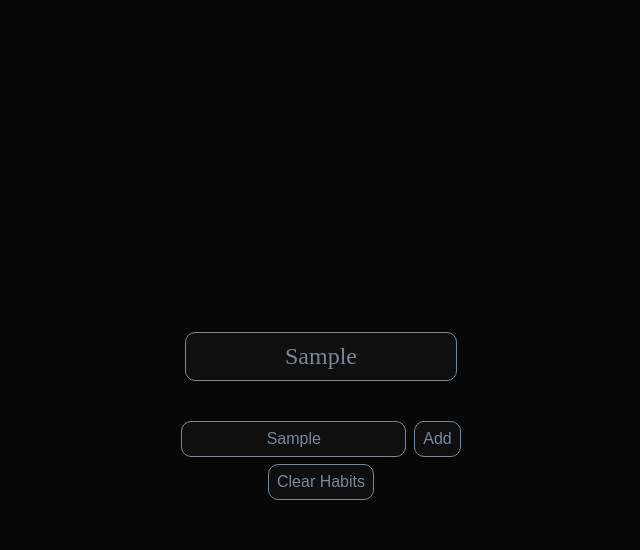
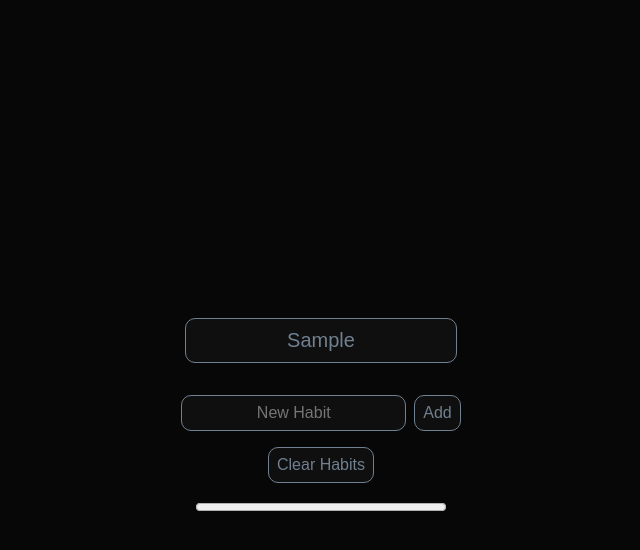
Before and after one commit to 338pd/338pd.github.io, a plain HTML site: page index.html in a window 1280 px wide. Both pictures are taken after typing "Sample" into the empty fields and a click on the button "Add". Shown: the whole page, without its empty margins (319-959 px from the left). Drawn offline with Linux system fonts and the light colour scheme.

Commit message:
New Stuff and Housekeeping

```diff
--- /dev/null
+++ b/css/style.css
@@ -0,0 +1,132 @@
+body {
+    display: flex;
+    justify-content: center;
+    align-items: center;
+    height: 100vh;
+    margin: 0;
+    padding: 0;
+  }
+
+  ul {
+    list-style-type: none;
+    margin: 0;
+    padding: 0;
+    text-align: center;
+  }
+
+  li {
+    font-size: 1.25rem;
+    font-family: Arial;
+    color:slategrey;
+    margin-bottom: .5rem;
+    border: 1px solid slategrey;
+    padding: 10px;
+    width: 250px;
+    border-radius: 10px;
+    background-color: #0f0f0f;
+    user-select: none;
+  }
+
+  li:not(.completed):hover {
+    background-color: #131313;
+  }
+
+  li.completed:hover {
+    background-color: lightslategrey;
+  }
+
+  .add-habit {
+    display: flex;
+    justify-content: center;
+    align-items: center;
+    margin-top: 1rem;
+  }
+
+  .add-habit input {
+    margin-top: 0.5rem;
+    padding: 0.5rem;
+    font-size: 1rem;
+    width: 110%;
+    background-color: #0f0f0f;
+    color: slategrey;
+    border: 1px solid slategrey;
+    border-radius: 10px;
+    text-align: center;
+  }
+
+  .add-habit-button {
+    margin-top: 0.5rem;
+    margin-left: .5rem;
+    padding: 0.5rem;
+    font-size: 1rem;
+    cursor: pointer;
+    background-color: #0f0f0f;
+    color: slategrey;
+    border: 1px solid slategrey;
+    border-radius: 10px;
+    user-select: none;
+  }
+
+  .add-habit-button:hover {
+    background-color: #303030;
+    color: ghostwhite;
+  }
+
+  .remove-habits-button{
+    margin-top: 1rem;
+    padding: 0.5rem;
+    font-size: 1rem;
+    cursor: pointer;
+    background-color: #0f0f0f;
+    color: slategrey;
+    border: 1px solid slategrey;
+    border-radius: 10px;
+    user-select: none;
+  }
+
+  .remove-habits-button:hover{
+    background-color: #303030;
+    color: ghostwhite;
+  }
+
+  .completed {
+    background-color: slategrey;
+    color: #0f0f0f;
+    border: 1px solid #0f0f0f;
+  }
+
+  #habit-list-container {
+    display: flex;
+    flex-direction: column;
+    align-items: center;
+    margin-top: 2rem;
+  }
+
+  #completion {
+    margin-top: 1rem;
+    width: 250px;
+  }
+
+  #habit-list-container li:hover div {
+    position: relative;
+    padding-right: 20px;
+  }
+
+  /* Delete Icon Stuff */
+
+  #habit-list-container li div i {
+    position: absolute;
+    right: .25rem;
+    color: #070707;
+    cursor: pointer;
+    font-size: 24px;
+    visibility:hidden
+  }
+
+  #habit-list-container li:hover div i {
+    visibility: visible;
+  }
+
+  #habit-list-container li:not(.completed) div i {
+    color: lightslategray;
+  }
--- a/index.html
+++ b/index.html
@@ -1,24 +1,27 @@
 <!DOCTYPE html>
 <html lang="en">
+
 <head>
     <meta charset="UTF-8">
     <meta name="viewport" content="width=device-width, initial-scale=1.0">
     <meta http-equiv="X-UA-Compatible" content="ie=edge">
     <title>Habit Tracker</title>
-    <link rel="stylesheet" href="style.css">
+    <link rel="stylesheet" href="css/style.css">
+    <link rel="stylesheet" href="https://cdnjs.cloudflare.com/ajax/libs/font-awesome/4.7.0/css/font-awesome.min.css">
 </head>
+
 <body bgcolor=#070707>
     <div id="habit-list-container">
 
         <ul id="habit-list"></ul>
         <div class="add-habit">
-            <input type="text" id="habit-input" placeholder="Enter a new habit">
+            <input type="text" id="habit-input" placeholder="New Habit" maxlength=18>
             <button class="add-habit-button" id="add-habit-button">Add</button>
         </div>
 
         <button id="clear-habits" class="remove-habits-button">Clear Habits</button>
+        <progress id="completion" value="0" max="100"></progress>
     </div>
-
     <script>
         // Retrieve existing habits from local storage or create an empty array
         let habits = JSON.parse(localStorage.getItem('habits')) || [];
@@ -26,6 +29,22 @@
         // Get the habit list and add each habit to the list
         const habitList = document.getElementById('habit-list');
         renderHabitList();
+
+        // Check the last accessed date and compare to current date, if they are not equal, reset all habits to incomplete.
+        const storedDate = localStorage.getItem('currentDate');
+        const currentDate = new Date().toLocaleDateString();
+        if (storedDate !== currentDate) {
+            const habitList = document.querySelector('#habit-list');
+            const habs = habitList.querySelectorAll('li');
+
+            habs.forEach((habit) => {
+                habit.completed = false;
+                habit.classList.remove('completed');
+            });
+        }
+
+        // Update the stored date in local storage to the current date
+        localStorage.setItem('currentDate', currentDate);
 
         // Remove all existing habits
         const removeHabitsButton = document.getElementById('clear-habits');
@@ -39,41 +58,38 @@
         const habitInput = document.getElementById('habit-input');
         const addHabitButton = document.getElementById('add-habit-button');
         addHabitButton.addEventListener('click', () => {
-          // Get the habit text from the input field
             addHabit();
         });
 
-        const storedDate = localStorage.getItem('currentDate');
-        const currentDate = new Date().toLocaleDateString();
-        if (storedDate !== currentDate) {
-            const habitList = document.querySelector('.habit-list');
-            const habits = habitList.querySelectorAll('li');
 
-            habits.forEach((habit) => {
-                habit.completed = false;
-                habit.classList.remove('completed');
+        // Renders progress bar according to amount of completed habits versus total habits.
+        function renderProgress() {
+            const progressBar = document.getElementById('completion');
+            progressBar.max = habits.length;
+            progressBar.value = 0;
+            habits.forEach((h) => {
+                if (h.completed) {
+                    progressBar.value++;
+                };
             });
-
-        // Update the stored date in local storage to the current date
-        localStorage.setItem('currentDate', currentDate);
         }
 
-
+        // Creates new habit object and stores in local storage.
         function addHabit() {
             const habitText = habitInput.value.trim();
 
             if (habitText !== '') {
                 const newHabit = {
                     text: habitText,
-                completed: false // new property indicating completion status
+                    completed: false
                 };
                 habits.push(newHabit);
-
-            // Store updated habits array in local storage
-            localStorage.setItem('habits', JSON.stringify(habits));
+                updateLocalStorage();
 
                 // Render updated habit list
                 renderHabitList();
+
+                habitInput.value = "";
             }
         }
 
@@ -83,24 +99,43 @@
             for (let i = 0; i < habits.length; i++) {
                 const habit = habits[i];
                 const habitItem = document.createElement('li');
-                habitItem.textContent = habit.text;
-                if (habit.completed) { // apply completed styling if habit is marked as completed
+                const habitContainer = document.createElement('div'); // create a container element for the text and icon
+                const del = document.createElement('i');
+                del.classList.add("fa", "fa-trash-o");
+                habitContainer.appendChild(del); // append the icon to the container element
+                habitContainer.appendChild(document.createTextNode(habit.text));  // set the text content of the container element
+                habitItem.appendChild(habitContainer); // append the container element to the list item
+
+                if (habit.completed) {
                     habitItem.classList.add('completed');
                 }
-                habitItem.addEventListener('click', function() {
-                    habit.completed = !habit.completed; // toggle completion status on click
-                    localStorage.setItem('habits', JSON.stringify(habits));
+
+                // Remove habit when the delete icon is clicked
+                del.addEventListener('click', function (event) {
+                    event.stopPropagation(); // prevent the click event from propagating to the parent element
+                    habits.splice(i, 1);
+                    updateLocalStorage();
                     renderHabitList();
                 });
+
+                habitItem.addEventListener('click', function () {
+                    habit.completed = !habit.completed;
+                    updateLocalStorage();
+                    renderHabitList();
+                });
+
+
                 habitList.appendChild(habitItem);
             }
+
+            renderProgress();
         }
 
         // Function to update the habits array in local storage
         function updateLocalStorage() {
             localStorage.setItem('habits', JSON.stringify(habits));
         }
-
     </script>
 </body>
+
 </html>
--- a/style.css
+++ /dev/null
@@ -1,90 +0,0 @@
-body {
-    display: flex;
-    justify-content: center;
-    align-items: center;
-    height: 100vh;
-    margin: 0;
-    padding: 0;
-  }
-
-  ul {
-    list-style-type: none;
-    margin: 0;
-    padding: 0;
-    text-align: center;
-  }
-
-  li {
-    font-size: 1.5rem;
-    color:lightslategrey;
-    margin-bottom: .5rem;
-    border: 1px solid lightslategrey;
-    padding: 10px;
-    width: 250px;
-    border-radius: 10px;
-    background-color: #0f0f0f;
-  }
-
-  .add-habit {
-    display: flex;
-    justify-content: center;
-    align-items: center;
-    margin-top: 1rem;
-  }
-
-  .add-habit input {
-    margin-top: 1rem;
-    padding: 0.5rem;
-    font-size: 1rem;
-    background-color: #0f0f0f;
-    color: lightslategrey;
-    border: 1px solid lightslategrey;
-    border-radius: 10px;
-    text-align: center;
-  }
-
-  .add-habit-button {
-    margin-top: 1rem;
-    margin-left: .5rem;
-    padding: 0.5rem;
-    font-size: 1rem;
-    cursor: pointer;
-    background-color: #0f0f0f;
-    color: lightslategrey;
-    border: 1px solid lightslategrey;
-    border-radius: 10px;
-  }
-
-  .add-habit-button:hover {
-    background-color: #303030;
-    color: ghostwhite;
-  }
-
-  .remove-habits-button{
-    margin-top: 7.5px;
-    padding: 0.5rem;
-    font-size: 1rem;
-    cursor: pointer;
-    background-color: #0f0f0f;
-    color: lightslategrey;
-    border: 1px solid lightslategrey;
-    border-radius: 10px;
-  }
-
-  .remove-habits-button:hover{
-    background-color: #303030;
-    color: ghostwhite;
-  }
-
-  .completed {
-    background-color: lightslategrey;
-    color: #0f0f0f;
-    border: 1px solid #0f0f0f;
-  }
-
-  #habit-list-container {
-    display: flex;
-    flex-direction: column;
-    align-items: center;
-    margin-top: 2rem;
-  }
```
Lines whose indentation alone changed are shown as unchanged.
